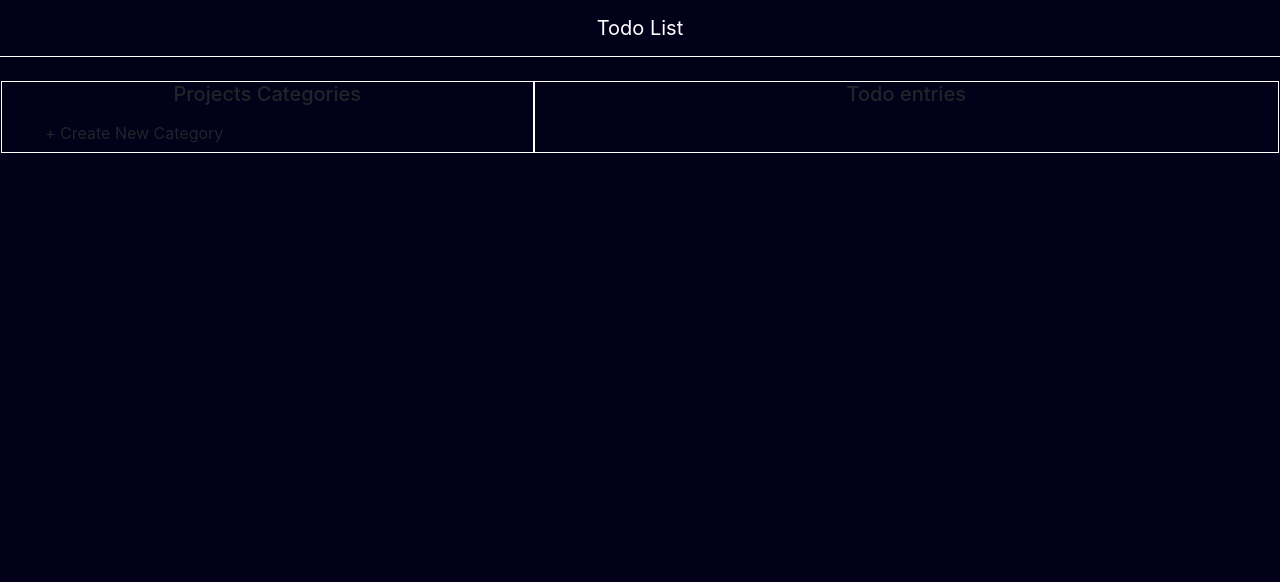
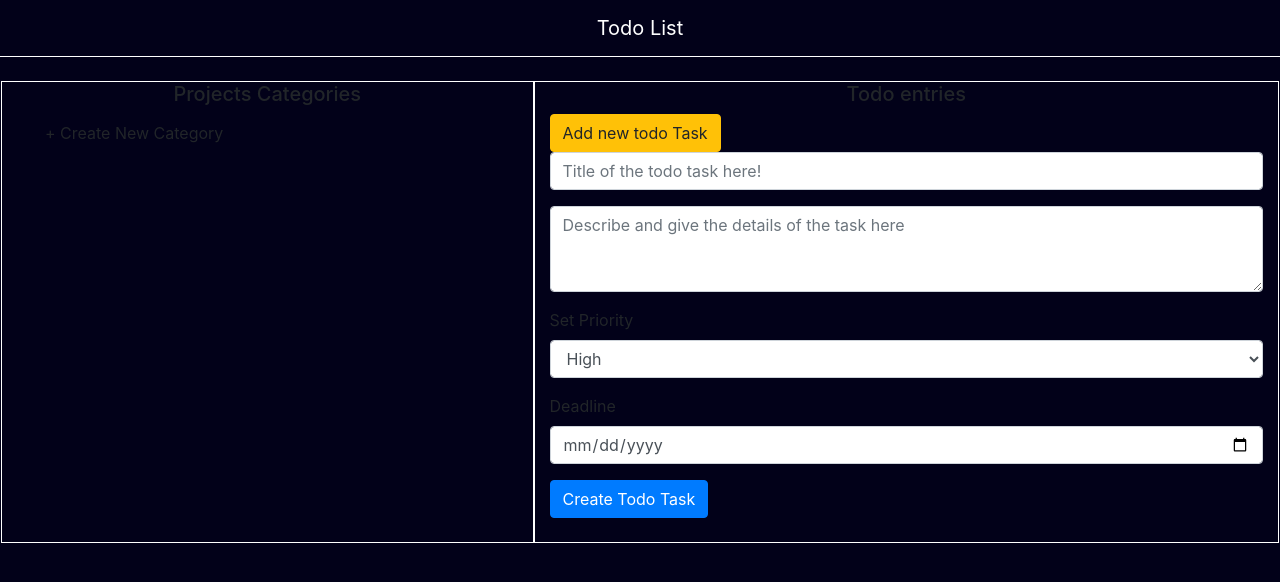
Before and after one commit to lekegitrepo/todo-list, a website built with webpack: page dist/index.html in a window 1280 px wide. Built offline with nearby package versions, Linux system fonts and the light colour scheme.

Commit message:
add form for todo task

```diff
--- a/dist/index.html
+++ b/dist/index.html
@@ -38,6 +38,28 @@
           <div class="col-7 todo-container">
             <div class="text-center"><h5>Todo entries</h5></div>
             <div id="todo-entries"></div>
+            <button id="todo-task" class="btn btn-warning">Add new todo Task</button>
+            <div class="mb-4">
+              <div class="form-group">
+                <input type="text" class="form-control" id="title" placeholder="Title of the todo task here!">
+              </div>
+              <div class="form-group">
+                <textarea class="form-control" id="description" rows="3" placeholder="Describe and give the details of the task here"></textarea>
+              </div>
+              <div class="form-group">
+                <label for="priority">Set Priority</label>
+                <select class="form-control" id="priority">
+                  <option>High</option>
+                  <option>Medium</option>
+                  <option>Low</option>
+                </select>
+              </div>
+              <div class="form-group">
+                <label for="duedate">Deadline</label>
+                <input type="date" id="duedate" class="form-control">
+              </div>
+              <button type="submit" class="btn btn-primary" id="create-todo">Create Todo Task</button>
+            </div>
           </div>
         </div>
       </div>
```
